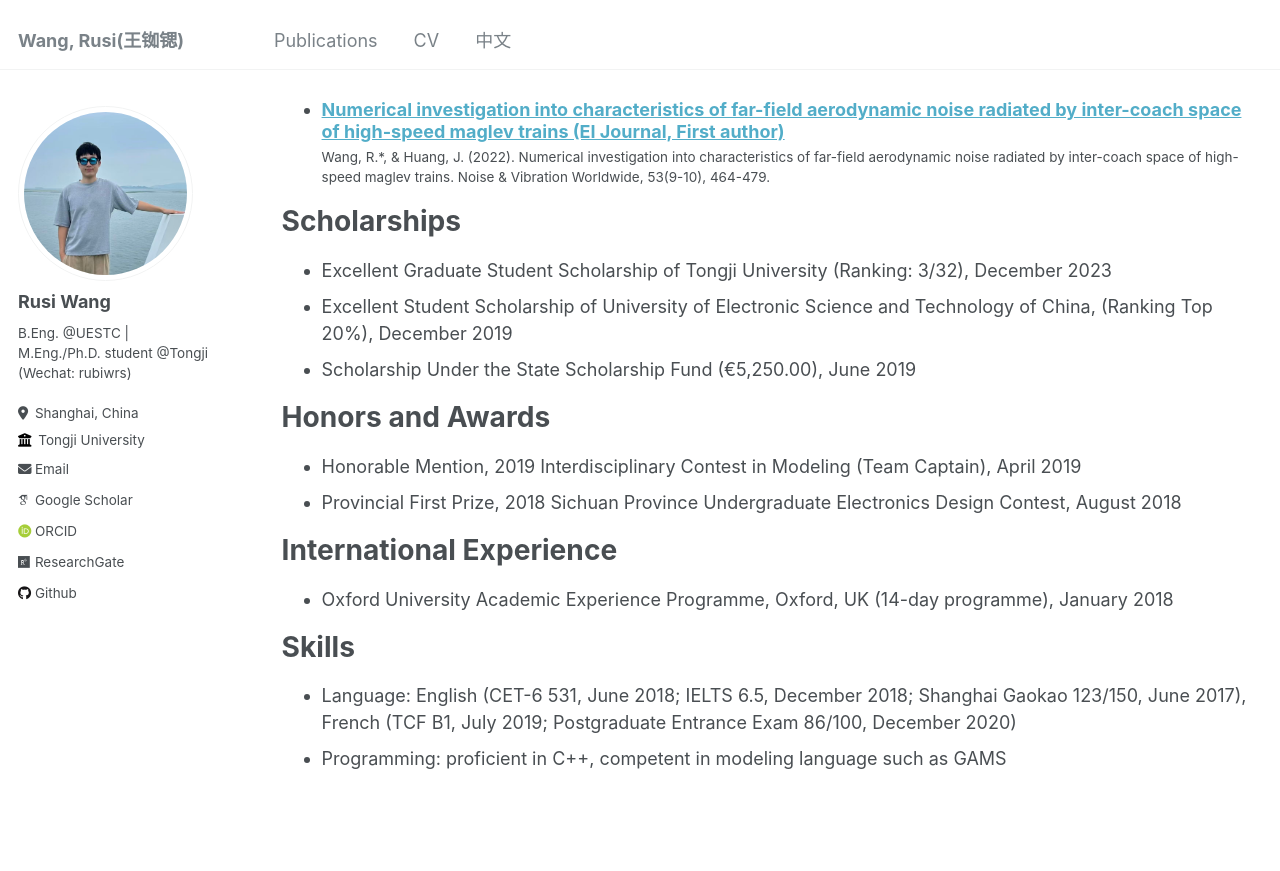
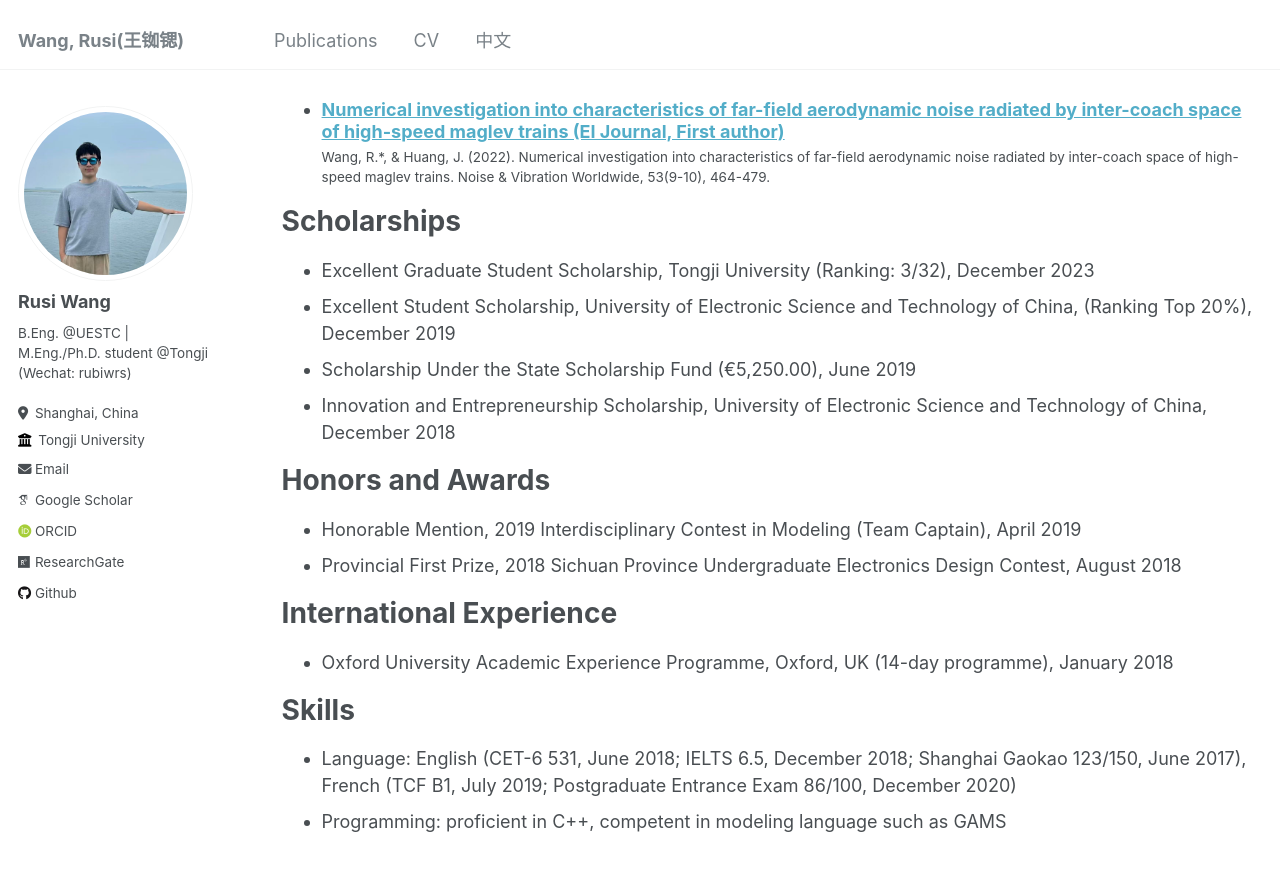
Before and after one commit to RusiWang99/RusiWang99.github.io, a Jekyll site: the page built from _pages/cv.md, in a window 1280 px wide and 900 px high, scrolled down 840 px. Shown: the top 871 px of the window. Built offline with Jekyll 4.4.1, drawn with Linux system fonts in a browser that asks for light colours; some web fonts are replaced.

Commit message:
Update cv.md

```diff
--- a/_pages/cv.md
+++ b/_pages/cv.md
@@ -25,13 +25,13 @@ Publications
 
 Scholarships
 ======
-* Excellent Graduate Student Scholarship of Tongji University (Ranking: 3/32), December 2023
-* Excellent Student Scholarship of University of Electronic Science and Technology of China, (Ranking Top 20%), December 2019
+* Excellent Graduate Student Scholarship, Tongji University (Ranking: 3/32), December 2023
+* Excellent Student Scholarship, University of Electronic Science and Technology of China, (Ranking Top 20%), December 2019
 * Scholarship Under the State Scholarship Fund (€5,250.00), June 2019
+* Innovation and Entrepreneurship Scholarship, University of Electronic Science and Technology of China, December 2018
 
 Honors and Awards
 ======
-
 * Honorable Mention, 2019 Interdisciplinary Contest in Modeling (Team Captain), April 2019
 * Provincial First Prize, 2018 Sichuan Province Undergraduate Electronics Design Contest, August 2018
 
```
